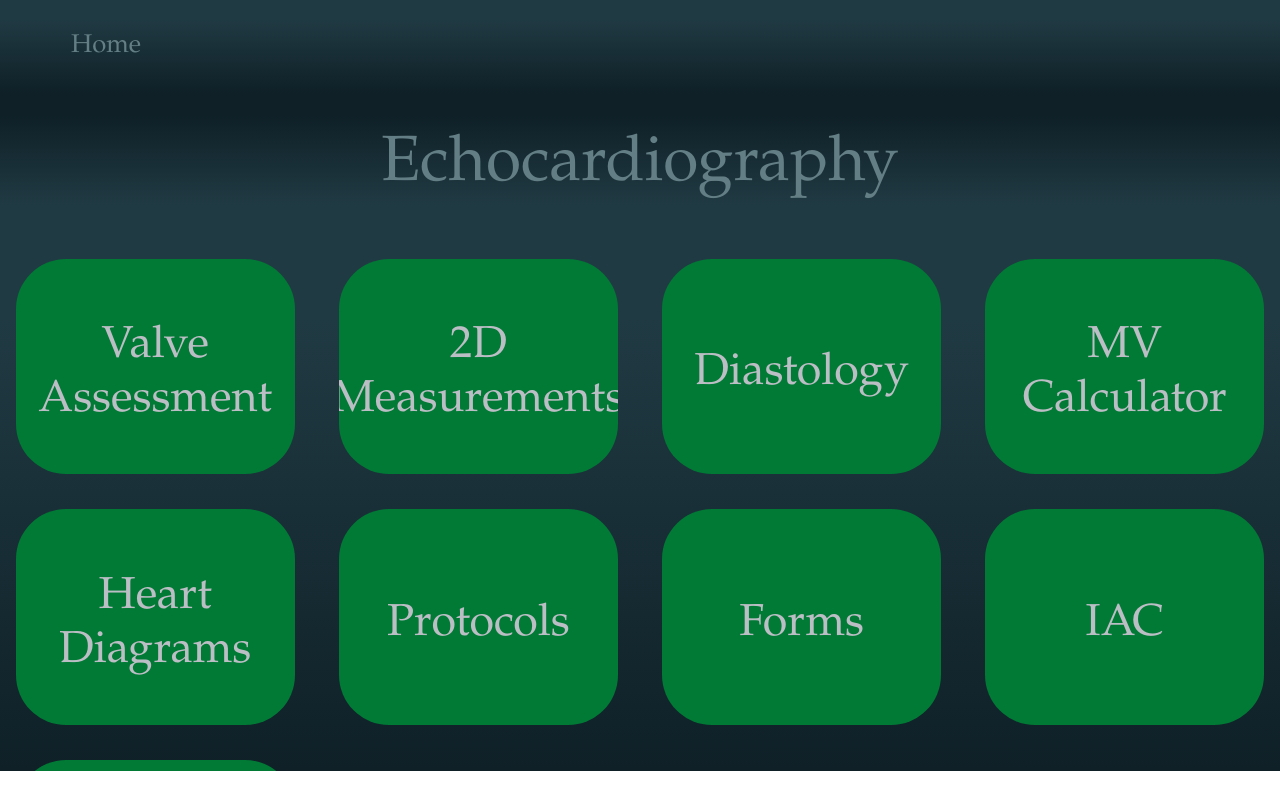
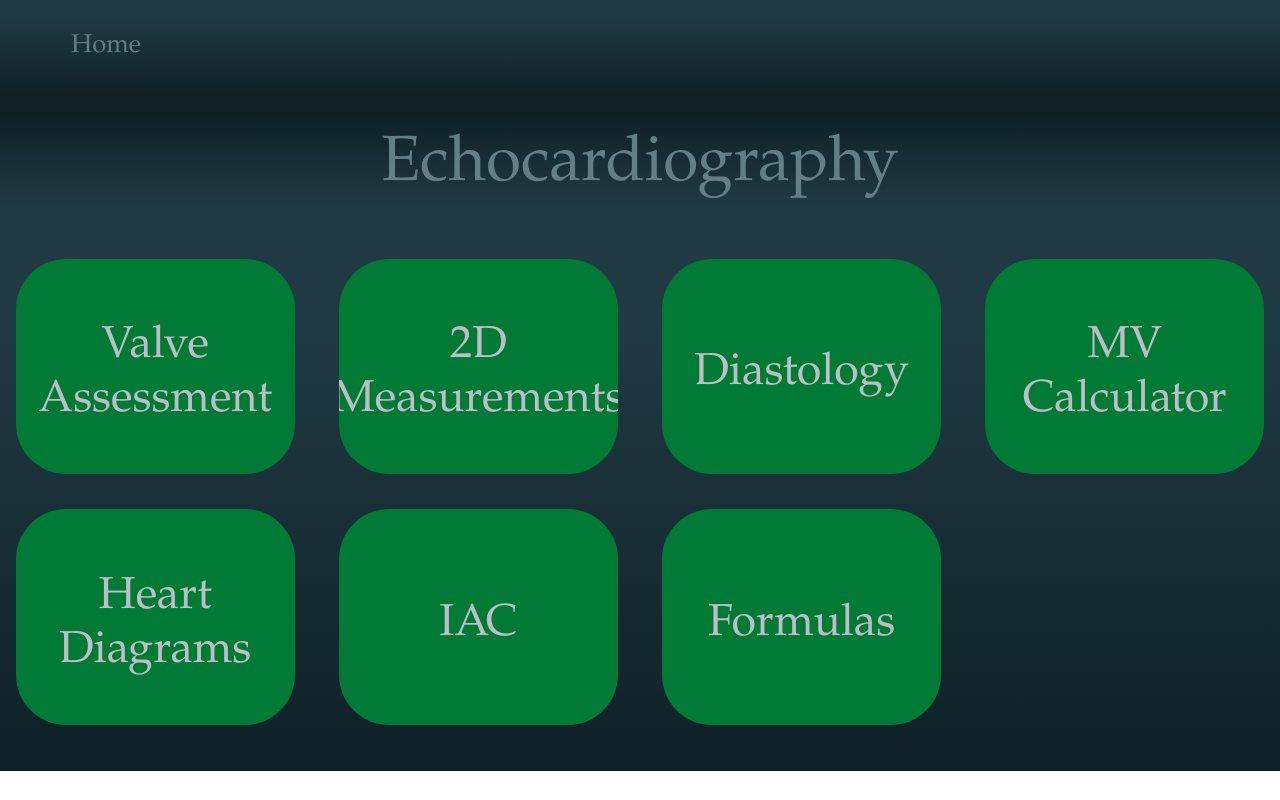
Before and after one commit to michaelowen37/S-W-Dashboard--so-far-, a plain HTML site: page echo guidelines.html in a window 1280 px wide. Drawn offline with Linux system fonts and the light colour scheme.

Commit message:
Add files via upload

```diff
--- a/echo guidelines.html
+++ b/echo guidelines.html
@@ -26,8 +26,8 @@
         <div class="box zone grow"><a href="diastology.html"class="words">Diastology</a></div>
         <div class="box zone grow"><a href="https://drive.google.com/file/d/0B_GaOFFf0zybN1BOZkRaSXVZWnpPMGhhWE1MRFRPQ2FmaDg0/view?usp=sharing"class="words"target="_blank">MV Calculator</a></div>
         <div class="box zone grow"><a href="echo diagrams.html"class="words">Heart Diagrams</a></div>
-        <div class="box zone grow"><a href="echo protocols.html"class="words">Protocols</a></div>
-        <div class="box zone grow"><a href="echo forms.html"class="words">Forms</a></div>
+        <!-- <div class="box zone grow"><a href="echo protocols.html"class="words">Protocols</a></div> -->
+        <!-- <div class="box zone grow"><a href="echo forms.html"class="words">Forms</a></div> -->
         <div class="box zone grow"><a href="https://iaconlineaccreditation.org/webdriver/login.aspx"class="words"target="_blank">IAC</a></div>
         <div class="box zone grow"><a href="formulas.html"class="words">Formulas</a></div>
 
```
